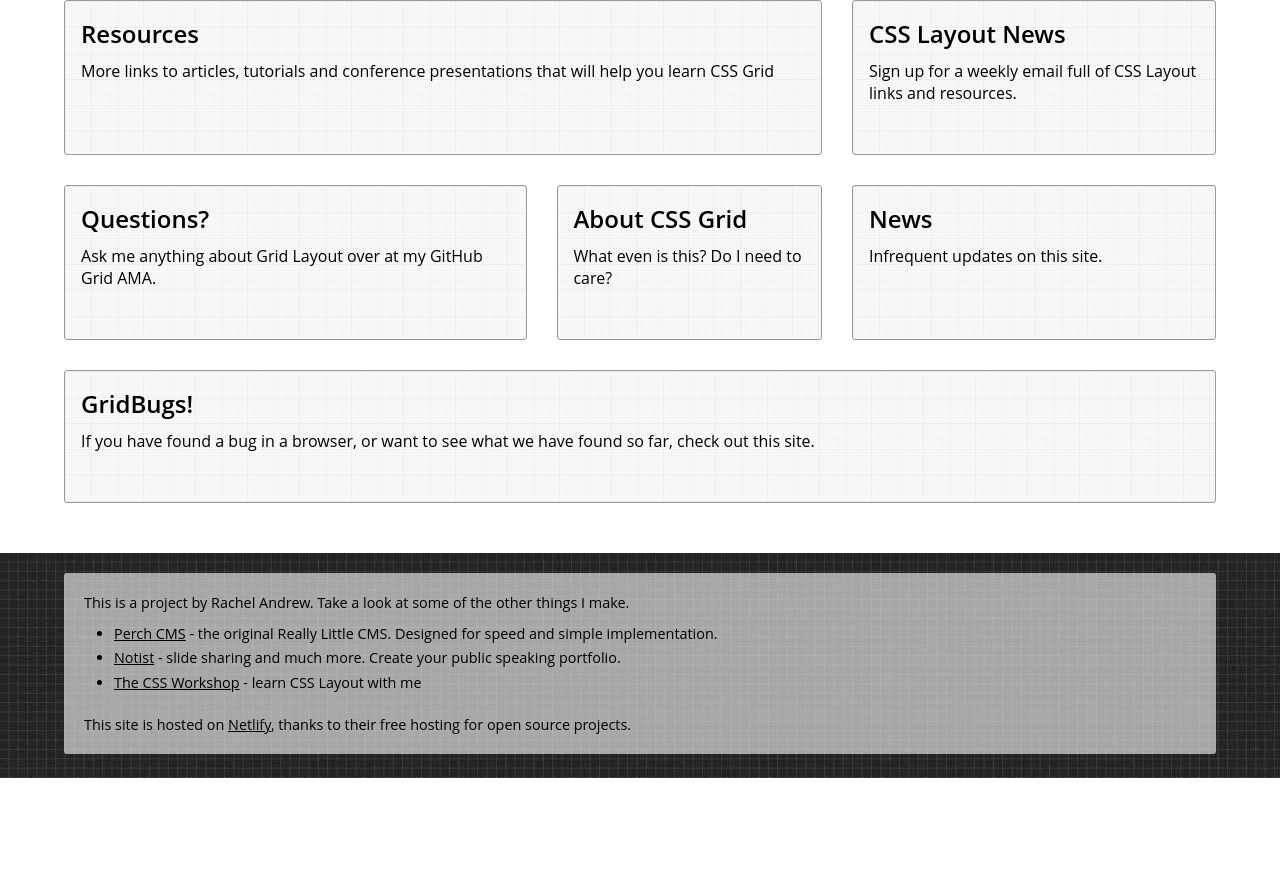
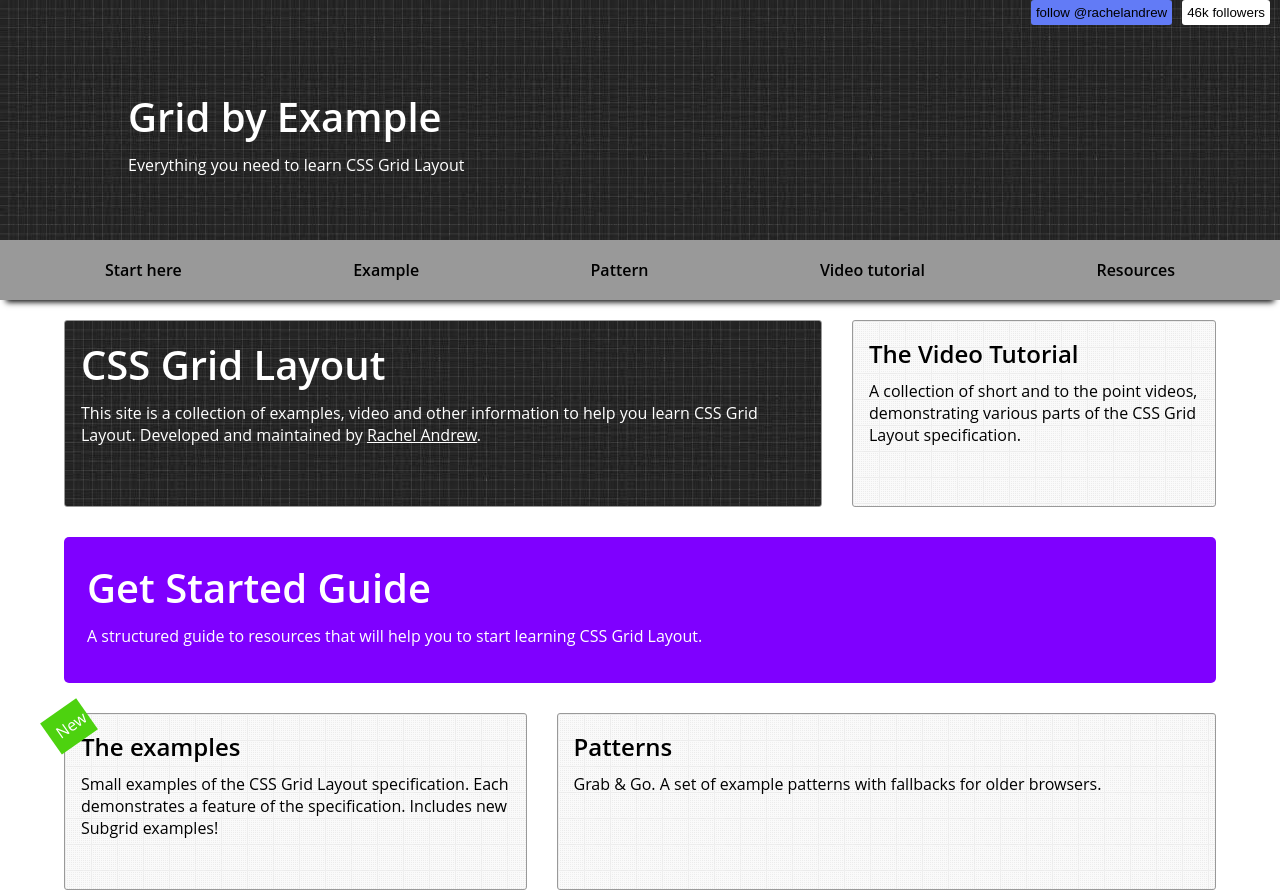
Before and after one commit to ebukaume/custom-grid-based-framework, a plain HTML site: page index.html in a window 1280 px wide. Shown: the top 893 px of the page. Before the commit the page ends 800 px from the top, so only its background shows below. Drawn offline with Linux system fonts and the light colour scheme.

Commit message:
upper part content addition

```diff
--- a/assets/css/custom-style.css
+++ b/assets/css/custom-style.css
@@ -0,0 +1,59 @@
+.container-2{
+    margin-top: 20px;
+}
+.links{
+    color: #000;
+    text-decoration: none;
+    font-weight: 600;
+}
+
+.links:hover{
+    background-color: #999;
+}
+header{
+    width: 100%;
+    background-image: url('../img/inflicted_dark.jpeg');
+    background-repeat: repeat;
+}
+.main-header{
+    padding-left: 10%;
+    padding-top: 5%;
+}
+header >div{
+    width: 100%;
+    height: 240px;
+}
+
+.first-left{
+    background-image: url('../img/inflicted_dark.jpeg');
+    background-repeat: repeat;
+}
+.all{
+    width: 96%;
+    height: 100px;
+    border-radius: 5px;
+    padding:2%;
+}
+#new{
+    width: 28px;
+    padding: 8px;
+    position:absolute;
+    transform-origin: left;
+    transform: translate(-30px,-10px) rotate(-35deg) ;
+    color: #fff;
+}
+a{
+    color: #fff;
+}
+.title-white{
+  font-weight: 600;
+  font-size: 2.5rem;
+  padding-bottom: 10px;
+  color: #fff;
+}
+
+.text-white{
+  font-size: 1rem;
+  padding-bottom: 10px;
+  color: #fff;
+}
--- a/assets/scss/framework/_color.scss
+++ b/assets/scss/framework/_color.scss
@@ -2,8 +2,10 @@ $colors:(
 red:#D10918,
 blue:#627BF6,
 yellow:#FFC300,
-green:#4DD20F,
+green:green,
 default:#fff,
 inverse:#222,
 orange:#ff4500,
+gray:#555,
+violet: #7f00ff
 );
--- a/index.html
+++ b/index.html
@@ -1,5 +1,6 @@
 <!DOCTYPE html>
 <html lang="en">
+
 <head>
   <meta charset="UTF-8" />
   <meta name="viewport" content="width=device-width, initial-scale=1.0" />
@@ -8,10 +9,71 @@
   <link rel="stylesheet" href="./assets/css/reset.css" />
   <link rel="stylesheet" href="./assets/scss/framework/awesome.css" />
   <link rel="stylesheet" href="./assets/scss/custom/style.css" />
+  <link rel="stylesheet" href="./assets/css/custom-style.css">
 </head>
 
 <body>
+  <header>
+    <div>
+      <div class="flex-row justify-content-end">
+
+        <button class="blue-but-sm m-r-1">follow @rachelandrew</button><button class="default-but-sm m-r-1">46k
+          followers</button>
+
+      </div>
+      <div class="main-header">
+        <h1 class="title-white">Grid by Example</h1>
+        <p class="text-white">Everything you need to learn CSS Grid Layout</p>
+      </div>
+    </div>
+    <nav class="navbar bcg-gray">
+      <a href="#" class="links">Start here</a>
+      <a href="#" class="links">Example</a>
+      <a href="#" class="links">Pattern</a>
+      <a href="#" class="links">Video tutorial</a>
+      <a href="#" class="links">Resources</a>
+    </nav>
+  </header>
   <div class="container-2">
+    <div class="row g-3 m-b-3">
+      <div class="box-sm-8 box-xs-12 panel first-left">
+
+        <h1 class="title-white">CSS Grid Layout</h1>
+        <p class="text-white">This site is a collection of examples, video and other information to help you learn CSS
+          Grid
+          Layout. Developed and
+          maintained by <a href="#">Rachel Andrew</a>.</p>
+
+      </div>
+      <div class="box-sm-4 box-xs-12 panel">
+
+        <h1 class="title">The Video Tutorial</h1>
+        <p class="text">A collection of short and to the point videos, demonstrating various parts of the CSS Grid
+          Layout
+          specification.</p>
+
+      </div>
+    </div>
+    <div class="row g-3 m-b-3">
+      <div class="box-sm-12 box-xs-12 all bcg-violet">
+        <h1 class="title-white">Get Started Guide</h1>
+        <p class="text-white">A structured guide to resources that will help you to start learning CSS Grid Layout.</p>
+      </div>
+    </div>
+    <div class="row g-3 m-b-3">
+      <div class="box-sm-5 panel">
+        <div class="bcg-green" id="new">New</div>
+        <h1 class="title">The examples</h1>
+        <p class="text">Small examples of the CSS Grid Layout specification. Each demonstrates a feature of the
+          specification. Includes new
+          Subgrid examples!</p>
+      </div>
+      <div class="box-sm-7 panel">
+        <h1 class="title">Patterns</h1>
+        <p class="text">Grab & Go. A set of example patterns with fallbacks for older browsers.</p>
+      </div>
+    </div>
+    <!-- ehdbhsdb -->
     <div class="row g-3 m-b-3">
       <div class="box-sm-8 box-xs-12 panel">
         <div class="content">
@@ -97,4 +159,5 @@
     </div>
   </footer>
 </body>
+
 </html>
```
Also changed, not shown: assets/scss/framework/_navbar.scss (line endings or trailing spaces), assets/scss/framework/awesome.css, 1 other file. Lines whose indentation alone changed are shown as unchanged.
